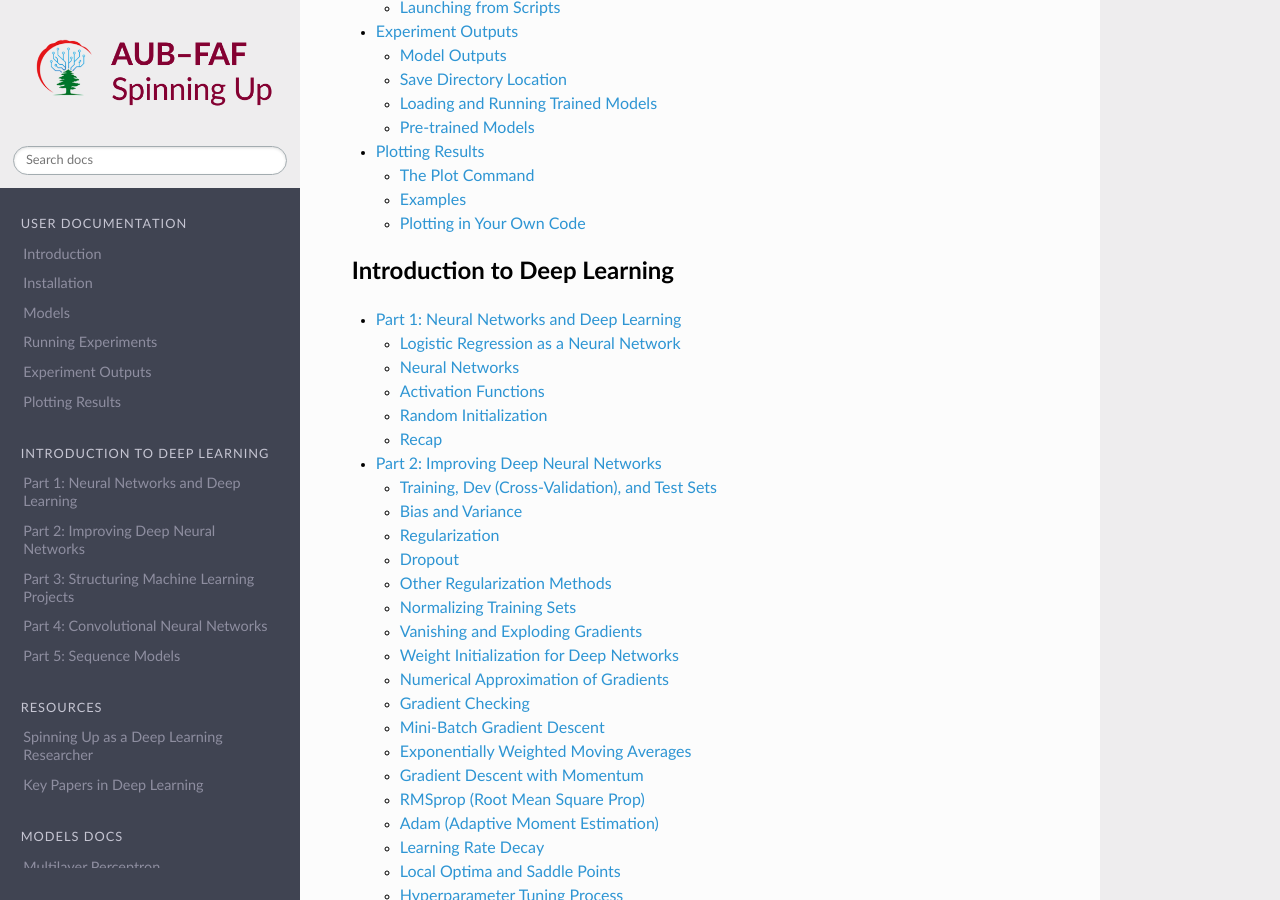
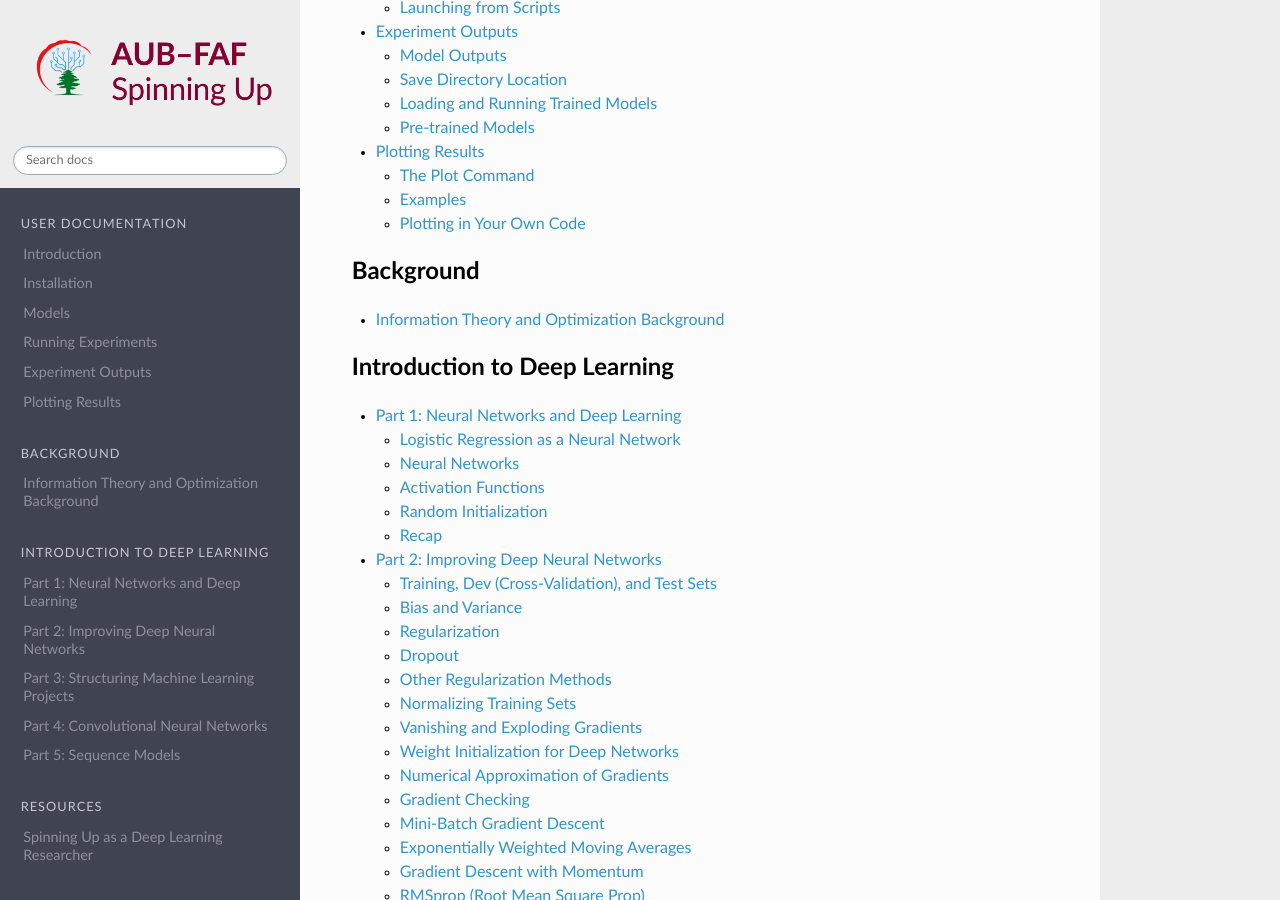
Before and after one commit to Moe-Zbeeb/spinningup-dl, a Sphinx documentation site: the page built from docs/index.md, in a window 1280 px wide and 900 px high, scrolled down 1013 px. Built offline with Sphinx 7.4.7 and the Read the Docs theme 3.1.0, drawn with Linux system fonts in a browser that asks for light colours.

Commit message:
Add the Information Theory and Optimization Background page
Co-Authored-By: Claude Opus 5.5 <noreply@anthropic.com>

````diff
--- a/docs/index.md
+++ b/docs/index.md
@@ -15,6 +15,13 @@ user/models
 user/running
 user/saving_and_loading
 user/plotting
+```
+
+```{toctree}
+:maxdepth: 2
+:caption: Background
+
+background/information_theory
 ```
 
 ```{toctree}
````
Also changed, not shown: AGENTS.md (+1 -1 lines), docs/background/information_theory.md (added, +5 -0 lines), docs/user/introduction.md (+1 -1 lines).
